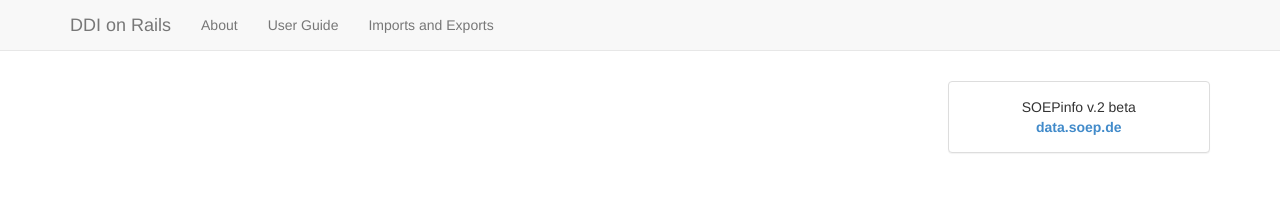
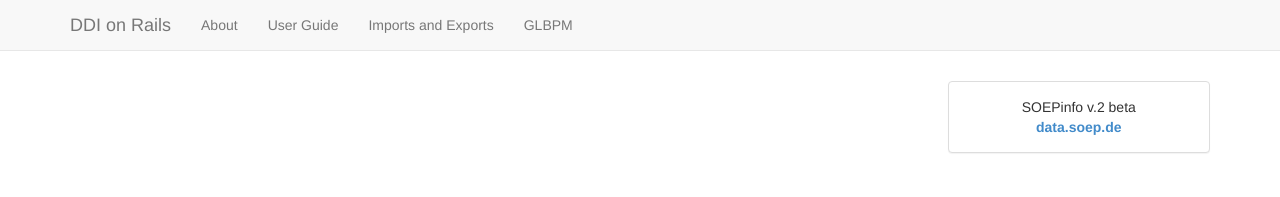
Before and after one commit to ddionrails/ddionrails.github.io, a Jekyll site: the page built from index.html, in a window 1280 px wide. Shown: the top 197 px of the page. Built offline with Jekyll 4.4.1, drawn with Linux system fonts in a browser that asks for light colours.

Commit message:
Update nav_items.yaml

```diff
--- a/_data/nav_items.yaml
+++ b/_data/nav_items.yaml
@@ -4,3 +4,5 @@
   url: "/user_guide/"
 - name: "Imports and Exports"
   url: "/imports/"
+- name: "GLBPM"
+  url: "/glbpm/"
```
